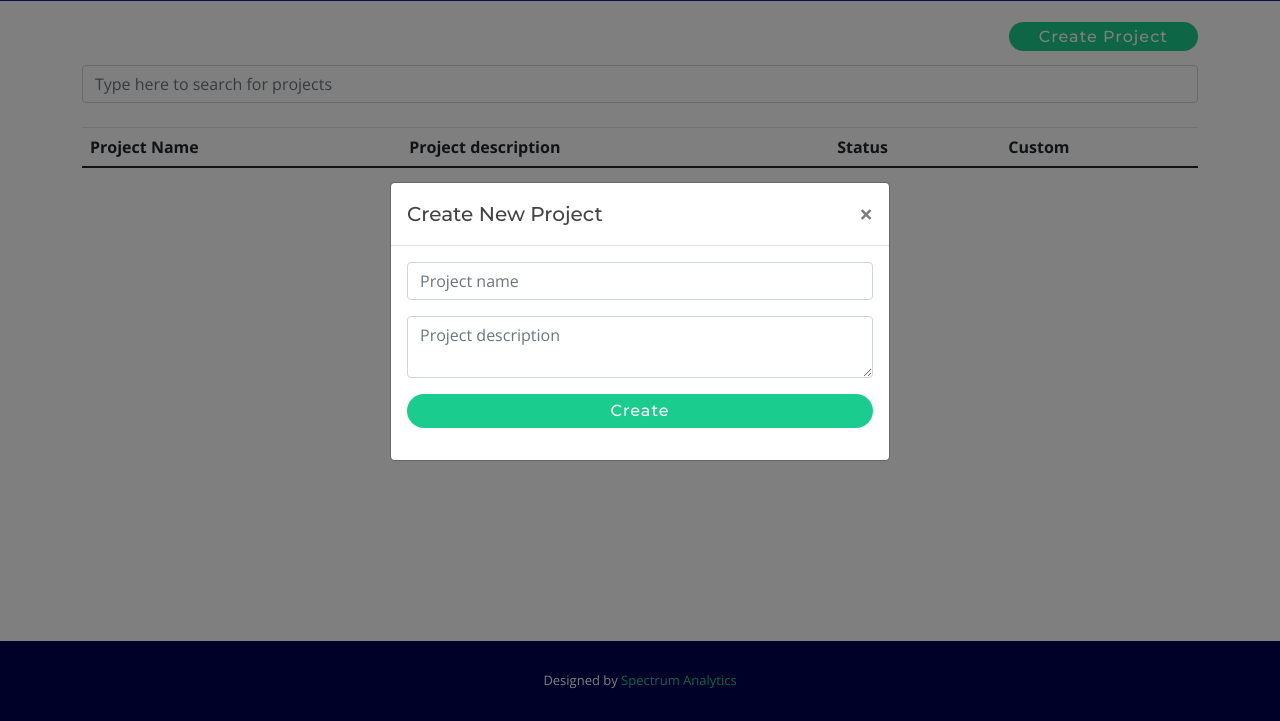
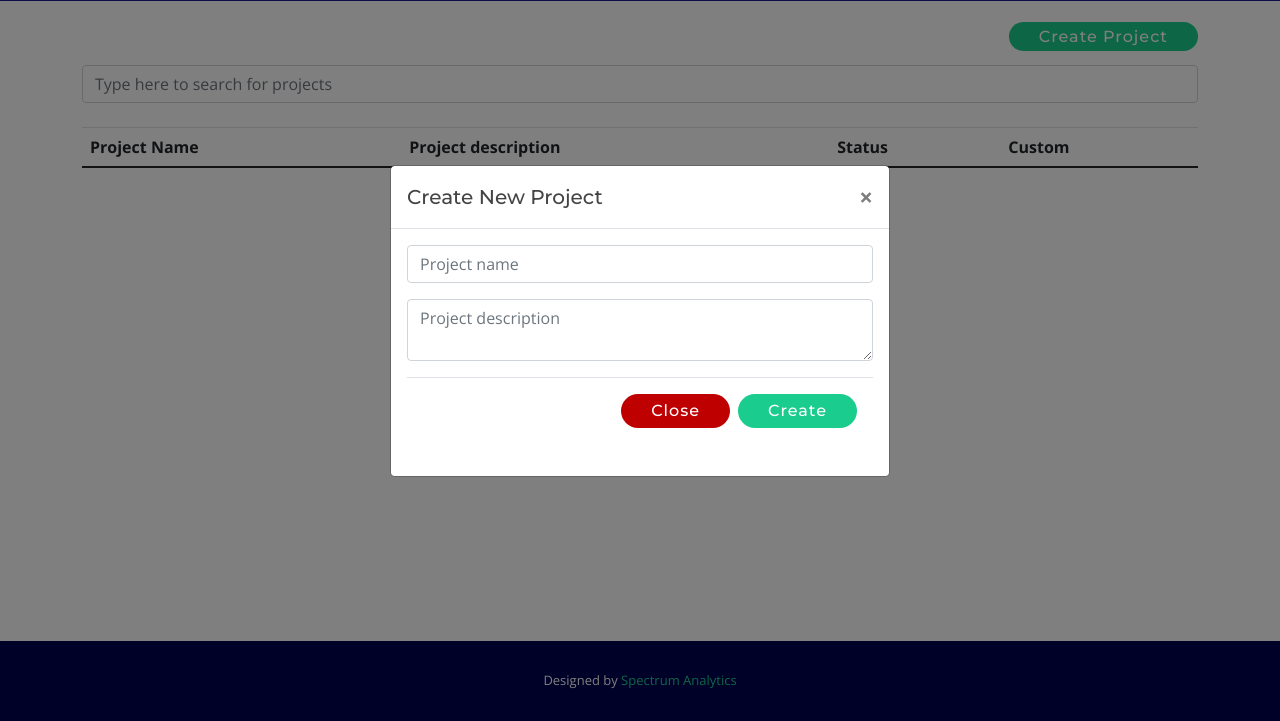
Before and after one commit to Spectrum-Analytics/impact_effort_matrix, a plain HTML site: page home.html in a window 1280 px wide. Both pictures are taken after a click on the button "Create Project". Shown: the part 79-800 px from the top of the page. Drawn offline with nearby package versions, Linux system fonts and the light colour scheme; a script that the page names is missing.

Commit message:
Added close modal button

```diff
--- a/assets/css/main.css
+++ b/assets/css/main.css
@@ -105,8 +105,6 @@ input[type="file"]{
     border: none;
 }
 .modal_green_button {
-    text-align: center;
-    width: 100%;
     font-family: "Montserrat", sans-serif;
     font-weight: 500;
     font-size: 16px;
--- a/home.html
+++ b/home.html
@@ -100,8 +100,9 @@
 						<div class="form-group">
 							<textarea name="description" class="form-control item" placeholder="Project description"></textarea>
 						</div>
-						<div class="form-group">
-							<button class="modal_green_button" role="button">Create</button>
+						<div class="modal-footer">
+							<button type="button" class="red_button" data-dismiss="modal">Close</button>
+							<button type="submit" class="modal_green_button">Create</button>
 						</div>
 					</form>
 				</div>
```
Also changed, not shown: assets/css/iem.css (+0 -9 lines).
